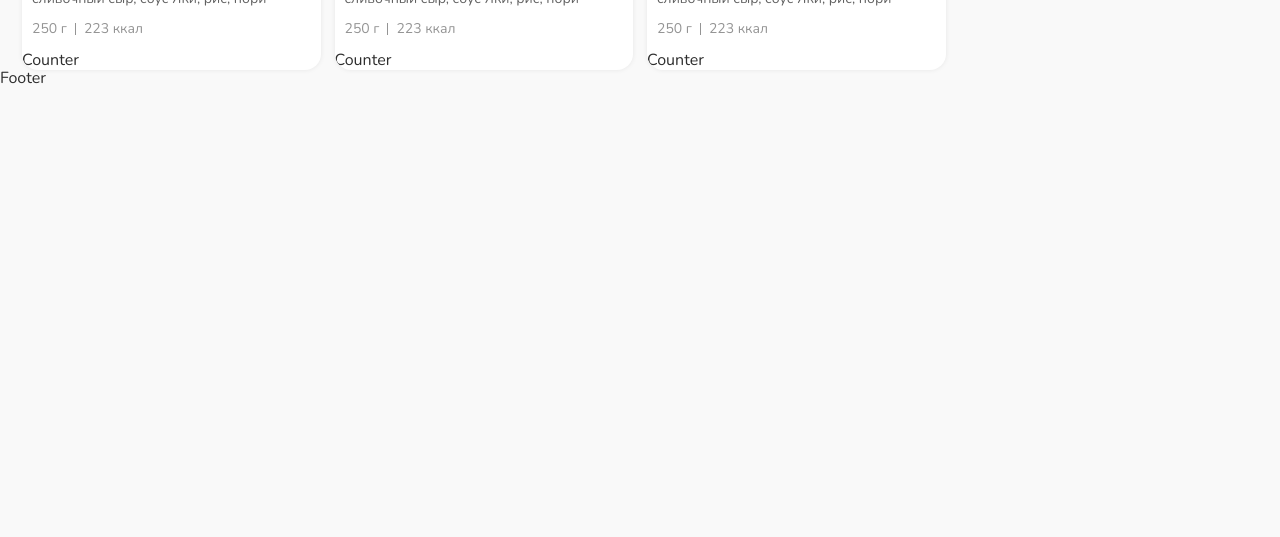
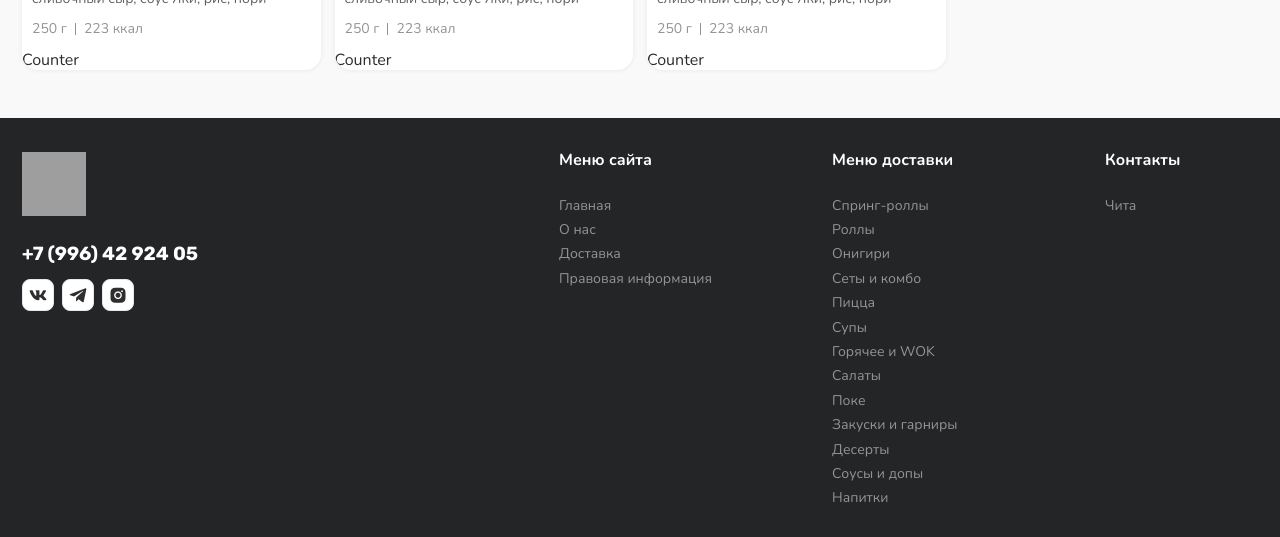
Before and after one commit to ekimovde/forest-rest, a Nuxt app: page / in a window 1280 px wide. Shown: the part 1369-1906 px from the top of the page. Before the commit the page ends 1458 px from the top, so only its background shows below. Built offline with nearby package versions, Linux system fonts and the light colour scheme; grey boxes are pictures that could not be loaded.

Commit message:
Добавил Footer

```diff
--- a/src/components/base/baseFooter/BaseFooter.vue
+++ b/src/components/base/baseFooter/BaseFooter.vue
@@ -1,11 +1,120 @@
 <template>
     <footer class="base-footer">
-        Footer
+        <div class="base-footer__wrapper g-container">
+            <div class="base-footer__info">
+                <NuxtLink
+                    to="/"
+                    class="base-footer__logo"
+                >
+                    <img
+                        src="https://logos-world.net/wp-content/uploads/2020/04/McDonalds-Logo.png"
+                        alt="Logo"
+                        class="base-footer__logo-image"
+                    >
+                </NuxtLink>
+
+                <div class="base-footer__group">
+                    <div class="base-footer__phone">
+                        <a
+                            href="tel:79964292405"
+                            class="base-footer__phone-link"
+                        >
+                            +7 (996) 42 924 05
+                        </a>
+                    </div>
+
+                    <div class="base-footer__social">
+                        <UiButtonIcon
+                            iconName="bx bxl-vk"
+                            size="s"
+                        />
+
+                        <UiButtonIcon
+                            iconName="bx bxl-telegram"
+                            size="s"
+                        />
+
+                        <UiButtonIcon
+                            iconName="bx bxl-instagram-alt"
+                            size="s"
+                        />
+                    </div>
+                </div>
+            </div>
+
+            <nav class="base-footer__content">
+                <div
+                    v-for="block in footerBlocks"
+                    :key="`base-footer-block-${block.title}`"
+                    class="base-footer__block"
+                >
+                    <span class="base-footer__block-title">
+                        {{ block.title }}
+                    </span>
+
+                    <ul class="base-footer__block-list">
+                        <li
+                            v-for="item in block.items"
+                            :key="`base-footer-block-item-${item.title}`"
+                            class="base-footer__block-item"
+                        >
+                            <NuxtLink :to="item.href">
+                                {{ item.title }}
+                            </NuxtLink>
+                        </li>
+                    </ul>
+                </div>
+            </nav>
+        </div>
     </footer>
 </template>
 
 <script setup lang="ts">
-//
+import UiButtonIcon from '~/components/ui/uiButtonIcon/UiButtonIcon.vue';
+
+interface FooterBlock {
+    title: string;
+    items: {
+        title: string;
+        href: string;
+    }[];
+}
+
+const footerBlocks: FooterBlock[] = [
+    {
+        title: 'Меню сайта',
+        items: [
+            { title: 'Главная', href: '/' },
+            { title: 'О нас', href: '/about' },
+            { title: 'Доставка', href: '/delivery' },
+            { title: 'Правовая информация', href: '/legal-information' },
+        ],
+    },
+    {
+        title: 'Меню доставки',
+        items: [
+            { title: 'Спринг-роллы', href: '/menu/spring-rolls' },
+            { title: 'Роллы', href: '/menu/rolls' },
+            { title: 'Онигири', href: '/menu/onigiri' },
+            { title: 'Сеты и комбо', href: '/menu/sets' },
+            { title: 'Пицца', href: '/menu/pizza' },
+            { title: 'Супы', href: '/menu/soups' },
+            { title: 'Горячее и WOK', href: '/menu/hot-and-wok' },
+            { title: 'Салаты', href: '/menu/salads' },
+            { title: 'Поке', href: '/menu/poke' },
+            { title: 'Закуски и гарниры', href: '/menu/snacks-and-side-dishes' },
+            { title: 'Десерты', href: '/menu/desserts' },
+            { title: 'Соусы и допы', href: '/menu/sauces-and-extras' },
+            { title: 'Напитки', href: '/menu/drinks' },
+        ],
+    },
+    {
+        title: 'Контакты',
+        items: [
+            { title: 'Чита', href: '/contacts' },
+        ],
+    },
+];
 </script>
 
 <style lang="scss">
--- a/src/components/base/baseFooter/styles/base-footer.scss
+++ b/src/components/base/baseFooter/styles/base-footer.scss
@@ -1,2 +1,141 @@
 .base-footer {
+    background-color: var(--gray-900);
+    margin-top: calc(var(--padding-container-top-bottom) + var(--padding-medium));
+    overflow: hidden;
+    padding: var(--padding-container-top-bottom) 0 104px;
+    padding-bottom: calc(env(safe-area-inset-bottom) + 104px);
+
+    @media (min-width: 768px) {
+        padding: var(--padding-container-top-bottom) 0;
+        padding-bottom: calc(env(safe-area-inset-bottom) + var(--padding-container-top-bottom));
+    }
+
+    &__wrapper {
+        display: flex;
+        align-items: flex-start;
+        justify-content: space-between;
+        flex-direction: column;
+        row-gap: var(--padding-huge);
+
+        @media (min-width: 768px) {
+            flex-direction: row;
+        }
+    }
+
+    &__info {
+        display: flex;
+        align-items: center;
+        justify-content: space-between;
+        width: 100%;
+
+        @media (min-width: 768px) {
+            align-items: flex-start;
+            justify-content: space-between;
+            flex-direction: column;
+            row-gap: var(--padding-big);
+            width: fit-content;
+        }
+    }
+
+    &__logo {
+        width: 64px;
+        height: 64px;
+        display: block;
+    }
+
+    &__logo-image {
+        width: inherit;
+        height: inherit;
+        object-fit: cover;
+    }
+
+    &__group {
+        display: flex;
+        flex-direction: column;
+        align-items: flex-end;
+        row-gap: var(--padding-small);
+
+        @media (min-width: 768px) {
+            row-gap: var(--padding-medium);
+            align-items: flex-start;
+        }
+    }
+
+    &__phone {
+        display: flex;
+        align-items: center;
+        flex-direction: row;
+        flex-wrap: nowrap;
+        justify-content: flex-start;
+
+        @media (min-width: 768px) {
+            display: block;
+        }
+    }
+
+    &__phone-link {
+        font-family: var(--font-title);
+        font-size: var(--font-size-large);
+        font-weight: 700;
+        color: var(--white);
+        transition: color .25s ease;
+
+        &:hover {
+            color: var(--red);
+        }
+    }
+
+    &__social {
+        display: flex;
+        align-items: center;
+        column-gap: 8px;
+    }
+
+    &__content {
+        display: grid;
+        grid-template-columns: repeat(3, 1fr);
+        column-gap: 24px;
+
+        @media (min-width: 382px) {
+            column-gap: 48px;
+        }
+        @media (min-width: 1100px) {
+            column-gap: 120px;
+        }
+    }
+
+    &__block {
+        display: flex;
+        flex-direction: column;
+        justify-content: flex-start;
+        row-gap: var(--padding-medium);
+    }
+
+    &__block-title {
+        color: var(--white);
+        font-size: var(--font-size-medium);
+        font-weight: 700;
+        margin-bottom: var(--padding-medium);
+    }
+
+    &__block-list {
+        display: flex;
+        flex-direction: column;
+        justify-content: flex-start;
+        row-gap: var(--padding-medium);
+
+        @media (min-width: 768px) {
+            row-gap: var(--padding-small);
+        }
+    }
+
+    &__block-item {
+        color: var(--gray-500);
+        font-size: var(--font-size-small);
+        transition: color .25s ease;
+
+        &:hover {
+            color: var(--red);
+        }
+    }
 }
--- a/src/components/ui/uiButtonIcon/UiButtonIcon.vue
+++ b/src/components/ui/uiButtonIcon/UiButtonIcon.vue
@@ -2,6 +2,7 @@
     <button
         @click="emit('click')"
         class="ui-button-icon"
+        :class="uiButtonIconClasses"
     >
         <i :class="iconName" />
     </button>
@@ -10,9 +11,16 @@
 <script setup lang="ts">
 const emit = defineEmits(['click']);
 
-defineProps<{
+const props = withDefaults(defineProps<{
     iconName: string;
-}>();
+    size?: 's' | 'm';
+}>(), {
+    size: 'm',
+});
+
+const uiButtonIconClasses = computed(() => ({
+    [`ui-button-icon--size-${props.size}`]: Boolean(props.size),
+}));
 </script>
 
 <style lang="scss">
--- a/src/components/ui/uiButtonIcon/styles/ui-button-icon.scss
+++ b/src/components/ui/uiButtonIcon/styles/ui-button-icon.scss
@@ -6,17 +6,32 @@
     display: grid;
     place-items: center;
     transition: border-color .25s ease;
-    width: 32px;
-    height: 32px;
-    font-size: 16px;
 
     &:hover {
         border-color: var(--red);
     }
 
-    @media (min-width: 768px) {
-        width: 40px;
-        height: 40px;
-        font-size: 20px;
+    &--size-m {
+        width: 32px;
+        height: 32px;
+        font-size: 16px;
+
+        @media (min-width: 768px) {
+            width: 40px;
+            height: 40px;
+            font-size: 20px;
+        }
+    }
+
+    &--size-s {
+        width: 28px;
+        height: 28px;
+        font-size: 16px;
+
+        @media (min-width: 768px) {
+            width: 32px;
+            height: 32px;
+            font-size: 20px;
+        }
     }
 }
--- a/src/components/ui/uiSwitch/styles/ui-switch.scss
+++ b/src/components/ui/uiSwitch/styles/ui-switch.scss
@@ -6,7 +6,7 @@
     justify-content: stretch;
     position: relative;
     border: 1px solid var(--gray-400);
-    border-radius: var(--border-radius-huge);
+    border-radius: var(--border-radius-small);
     overflow: hidden;
     padding: var(--padding-tiny);
     height: 40px;
@@ -42,7 +42,7 @@
 
     &__slider {
         background: var(--red);
-        border-radius: var(--border-radius-huge);
+        border-radius: var(--border-radius-small);
         bottom: 0;
         display: none;
         height: calc(100% - 2px);
```
